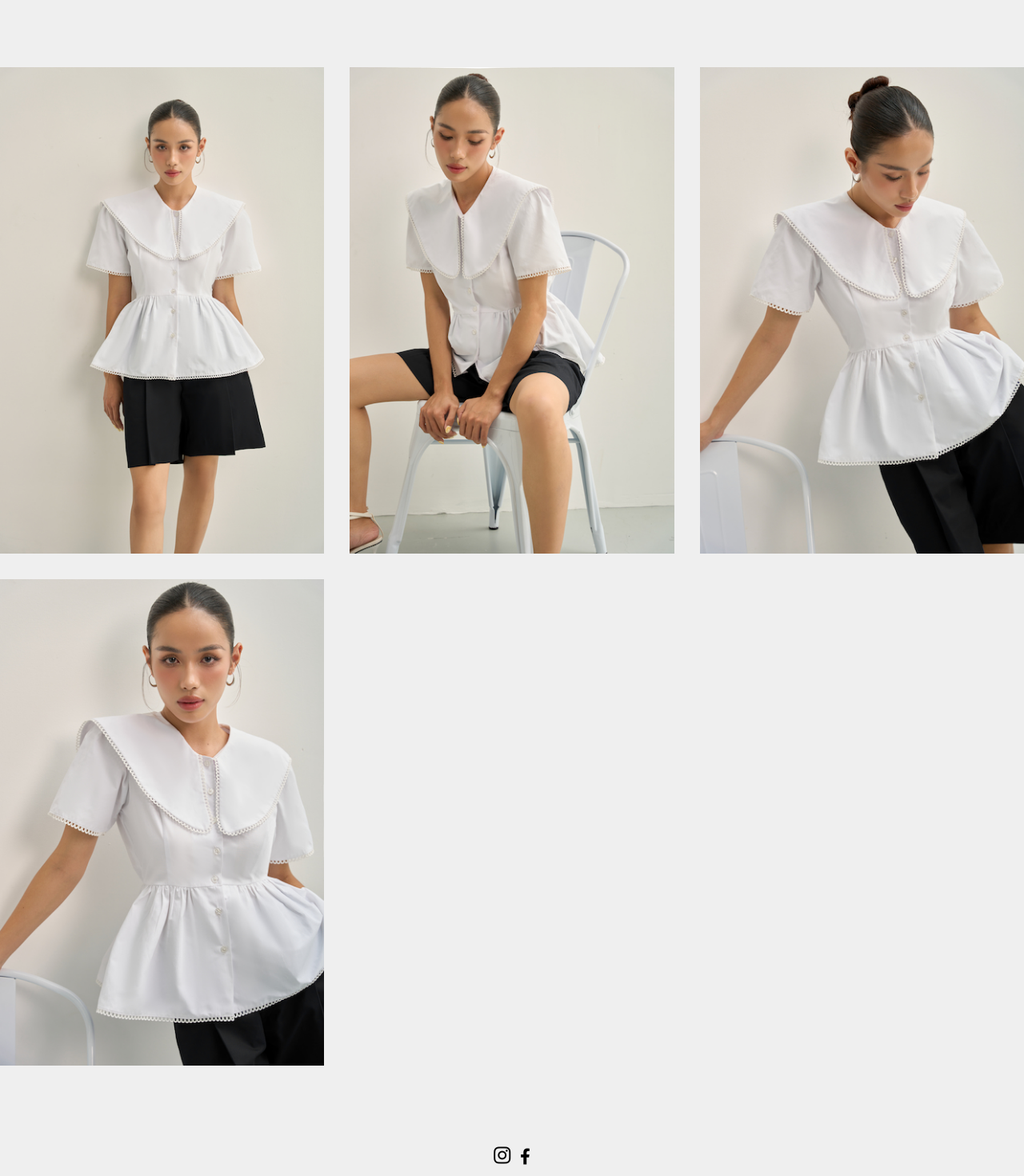
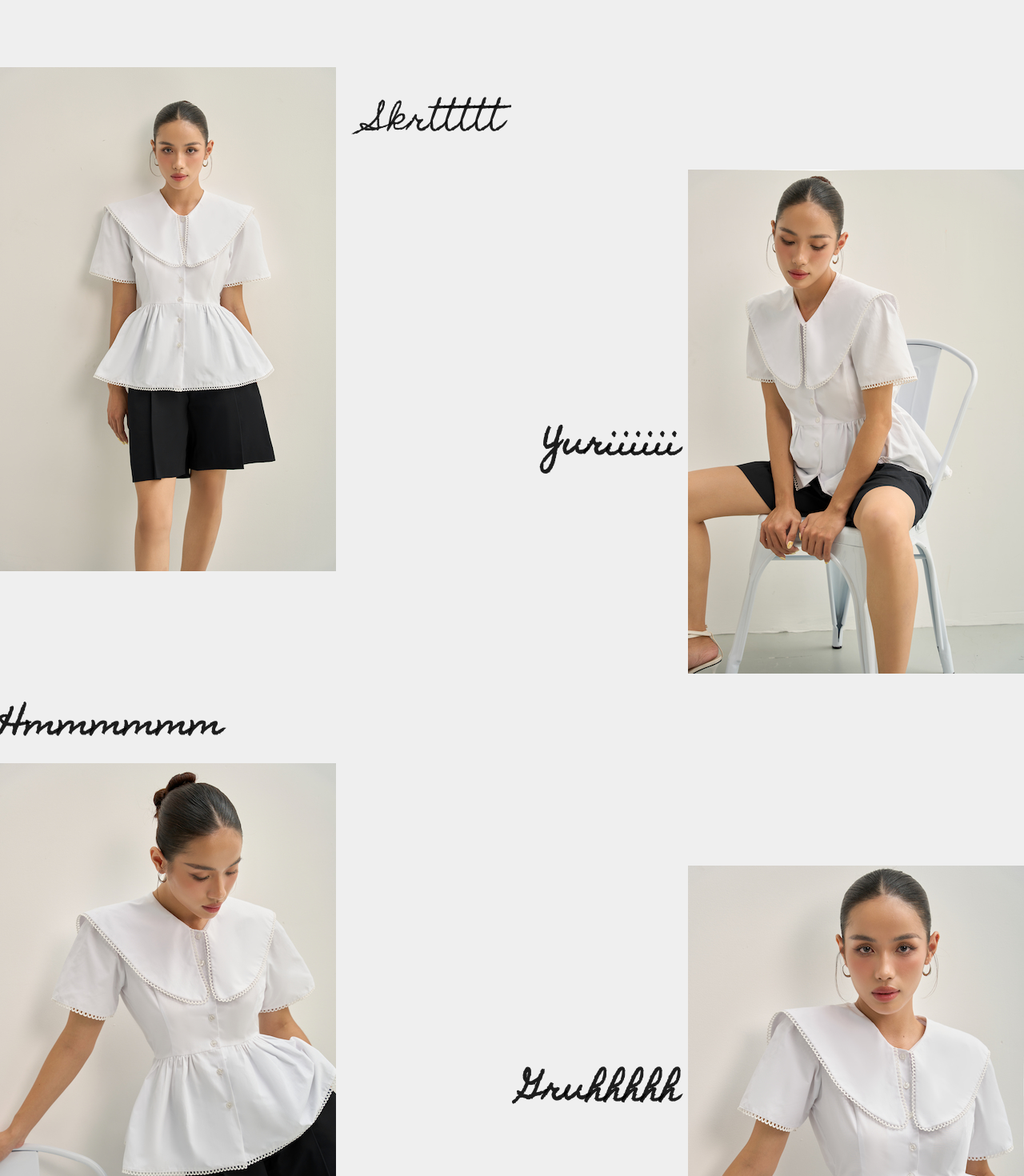
Before and after one commit to IamTPL/model_portfolio, a React (Vite) app: page /portfolio in a window 1280 px wide. Shown: the part 200-1670 px from the top of the page at 80% size. Built offline with nearby package versions, Linux system fonts and the light colour scheme; a web font is replaced by a local one.

Commit message:
update-23/9-1

```diff
--- a/index.html
+++ b/index.html
@@ -18,6 +18,10 @@
             href="https://fonts.googleapis.com/css2?family=Playfair+Display:ital,wght@0,500;0,600;0,700;0,800;1,500;1,600;1,700;1,800&display=swap"
             rel="stylesheet"
         />
+        <link
+            href="https://fonts.googleapis.com/css2?family=Homemade+Apple&display=swap"
+            rel="stylesheet"
+        />
         <!-- font awesome -->
         <link
             rel="stylesheet"
--- a/src/Page/Portfolio/portfolioStyle.css
+++ b/src/Page/Portfolio/portfolioStyle.css
@@ -50,8 +50,51 @@
     background-color: rgba(0, 0, 0, 0.3);
 }
 
+.tag_mess_1 {
+    position: absolute;
+    top: 5%;
+    right: -50%;
+    font-family: 'Homemade Apple', cursive;
+    font-size: 40px;
+}
+
+.tag_mess_2 {
+    position: absolute;
+    bottom: 40%;
+    left: -43%;
+    font-family: 'Homemade Apple', cursive;
+    font-size: 40px;
+    font-weight: 700;
+}
+
+.tag_mess_3 {
+    position: absolute;
+    top: -10%;
+    font-family: 'Homemade Apple', cursive;
+    font-size: 40px;
+    font-weight: 700;
+}
+
+.tag_mess_4 {
+    position: absolute;
+    top: 40%;
+    left: -50%;
+    font-family: 'Homemade Apple', cursive;
+    font-size: 40px;
+    font-weight: 700;
+}
+
 @media screen and (max-width: 575px) {
     .ant-tabs .ant-tabs-tab {
         font-size: 14px;
     }
 }
+
+@media screen and (max-width: 1201px) {
+    .tag_mess_1,
+    .tag_mess_2,
+    .tag_mess_3,
+    .tag_mess_4 {
+        display: none;
+    }
+}
--- a/src/Page/Portfolio/tabs/Tab14.jsx
+++ b/src/Page/Portfolio/tabs/Tab14.jsx
@@ -1,4 +1,4 @@
-import React from 'react';
+import React, { useEffect, useState } from 'react';
 import { Fancybox } from '@fancyapps/ui';
 import img_1 from '../../../assets/imgs/tab14/tab14.1.jpg';
 import img_1cp from '../../../assets/imgs/tab14/tab14.1cp.jpg';
@@ -10,9 +10,15 @@ import img_4 from '../../../assets/imgs/tab14/tab14.4.jpg';
 import img_4cp from '../../../assets/imgs/tab14/tab14.4cp.jpg';
 
 const Tab14 = () => {
+    const [windowWidth, setWindowWidth] = useState(window.innerWidth);
+
     return (
-        <div className="tab14 mt-20 grid grid-cols-3 xs:grid-cols-2 gap-8 sm:gap-4 xs:gap-2">
-            <a href={img_1} data-fancybox="tab14">
+        <div className="tab14 mt-20 grid grid-cols-2 xs:grid-cols-2 gap-y-28 md:gap-8 sm:gap-4 xs:gap-2">
+            <div className="w-fit relative">
+                <a
+                    href={windowWidth > 575 ? img_1 : img_1cp}
+                    data-fancybox="tab14"
+                >
                     <div
                         className="relative img_block"
                         onClick={() => {
@@ -22,7 +28,10 @@ const Tab14 = () => {
                         <img className="image_popup" src={img_1cp} alt="" />
                     </div>
                 </a>
+                <p className="tag_mess_1">Skrttttt</p>
+            </div>
 
+            <div className="w-fit relative ml-auto mt-32 lg:mt-0">
                 <a href={img_2} data-fancybox="tab14">
                     <div
                         className="relative img_block"
@@ -33,7 +42,10 @@ const Tab14 = () => {
                         <img className="image_popup" src={img_2cp} alt="" />
                     </div>
                 </a>
+                <p className="tag_mess_2">Yuriiiiii</p>
+            </div>
 
+            <div className="w-fit relative">
                 <a href={img_3} data-fancybox="tab14">
                     <div
                         className="relative img_block"
@@ -44,7 +56,10 @@ const Tab14 = () => {
                         <img className="image_popup" src={img_3cp} alt="" />
                     </div>
                 </a>
+                <p className="tag_mess_3">Hmmmmmm</p>
+            </div>
 
+            <div className="w-fit relative ml-auto mt-32 lg:mt-0">
                 <a href={img_4} data-fancybox="tab14">
                     <div
                         className="relative img_block"
@@ -55,6 +70,8 @@ const Tab14 = () => {
                         <img className="image_popup" src={img_4cp} alt="" />
                     </div>
                 </a>
+                <p className="tag_mess_4">Gruhhhhh</p>
+            </div>
         </div>
     );
 };
```
Lines whose indentation alone changed are shown as unchanged.
